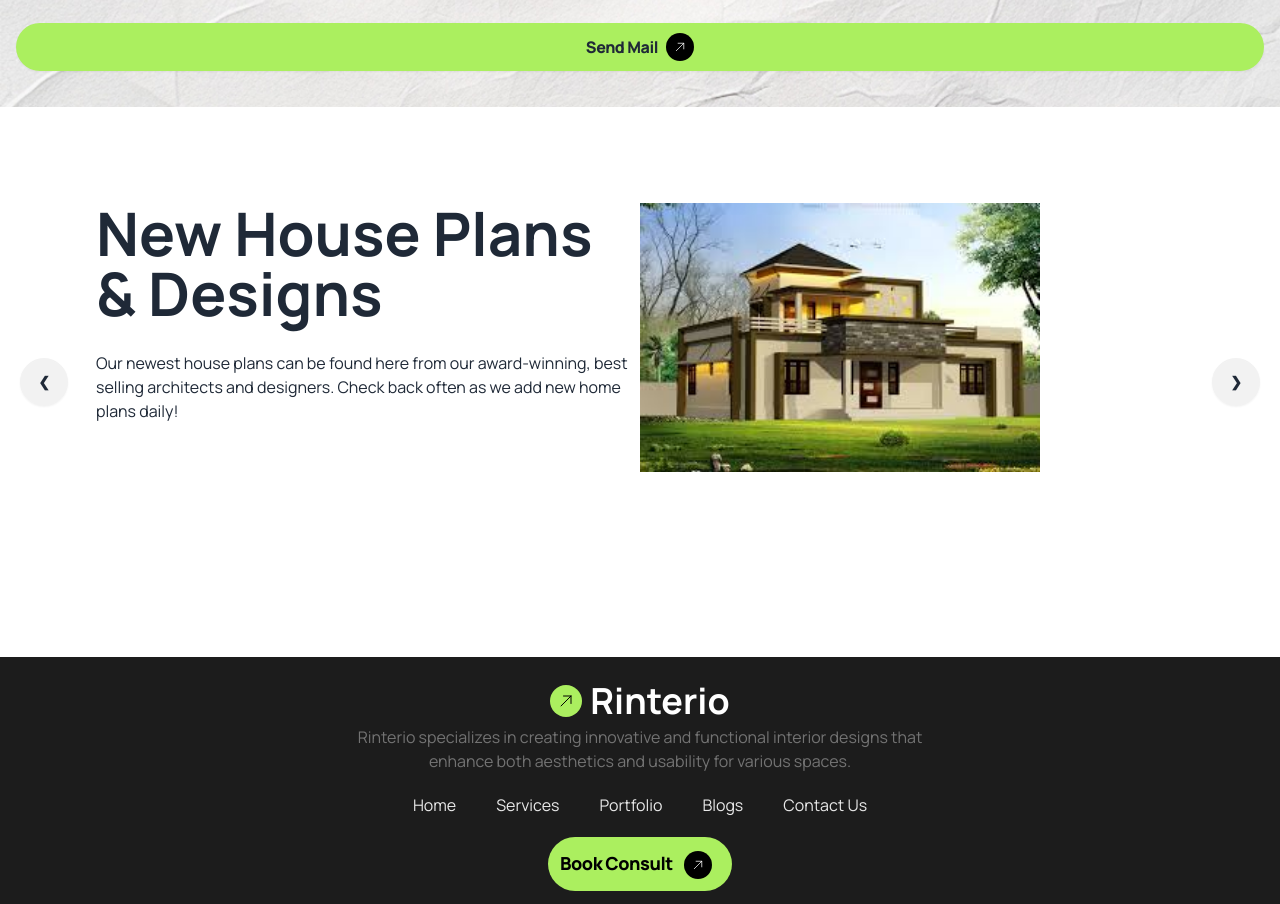
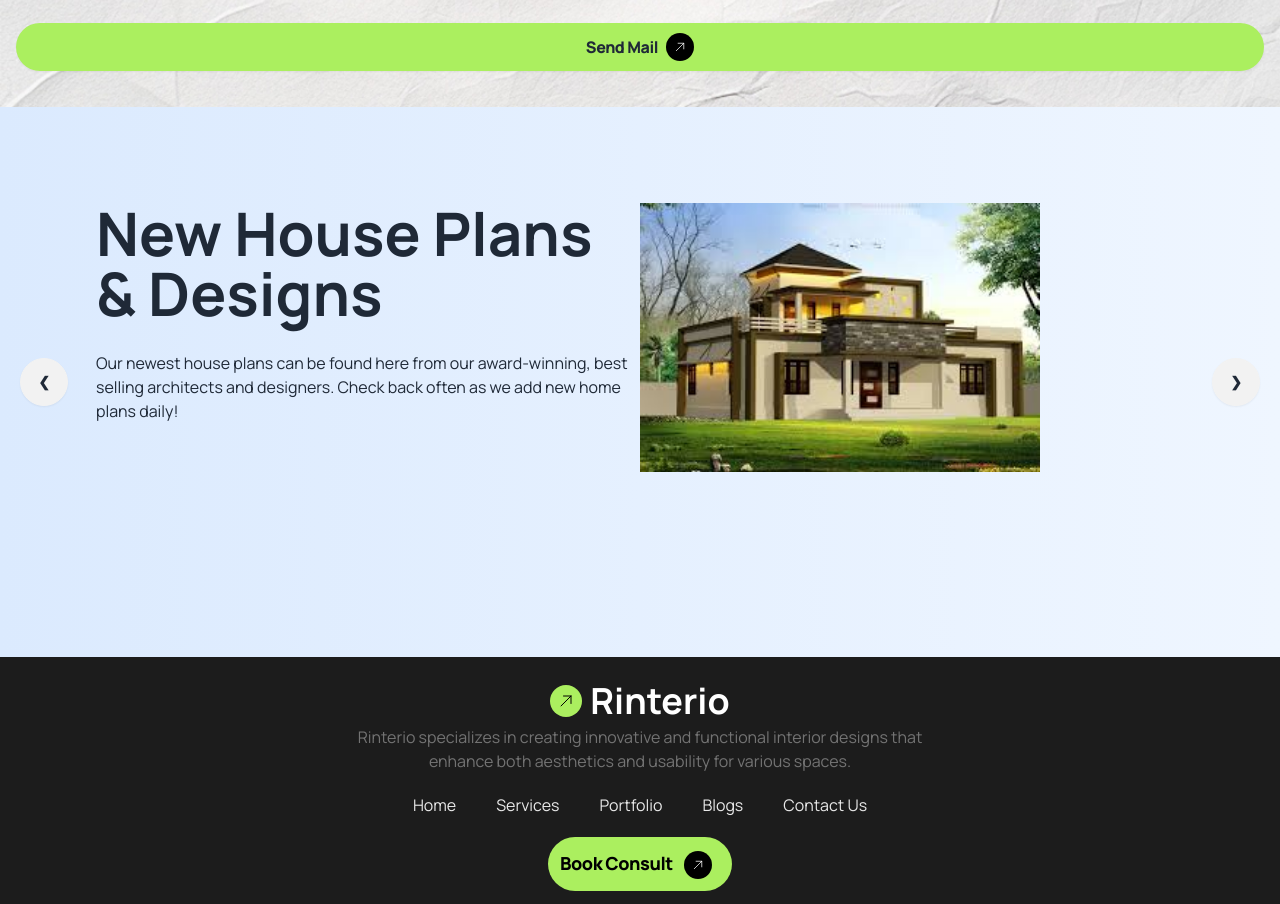
Before and after one commit to khaledaakter1/Assignment-3, a plain HTML site: page index.html in a window 1280 px wide. Shown: the part 3520-4424 px from the top of the page. Drawn offline with nearby package versions, Linux system fonts and the light colour scheme.

Commit message:
slider/carousel  done

```diff
--- a/index.html
+++ b/index.html
@@ -401,12 +401,10 @@
                   </a>
              </div>
 
-
-
-          </div>
+            </div>
          </section>
-         <!-- Slider/Carousel -->
-      <div class="carousel w-full lg:h-[550px] bg-bike-primary-bg">
+         <!-- slider/Carousel -->
+      <div class="carousel w-full lg:h-[550px] bg-gradient-to-r from-blue-100 to-blue-50">
         <!-- Slide 1 -->
         <div id="slide1" class="carousel-item relative w-full">
           <div class="flex flex-col lg:flex-row p-12 lg:p-24">
```
